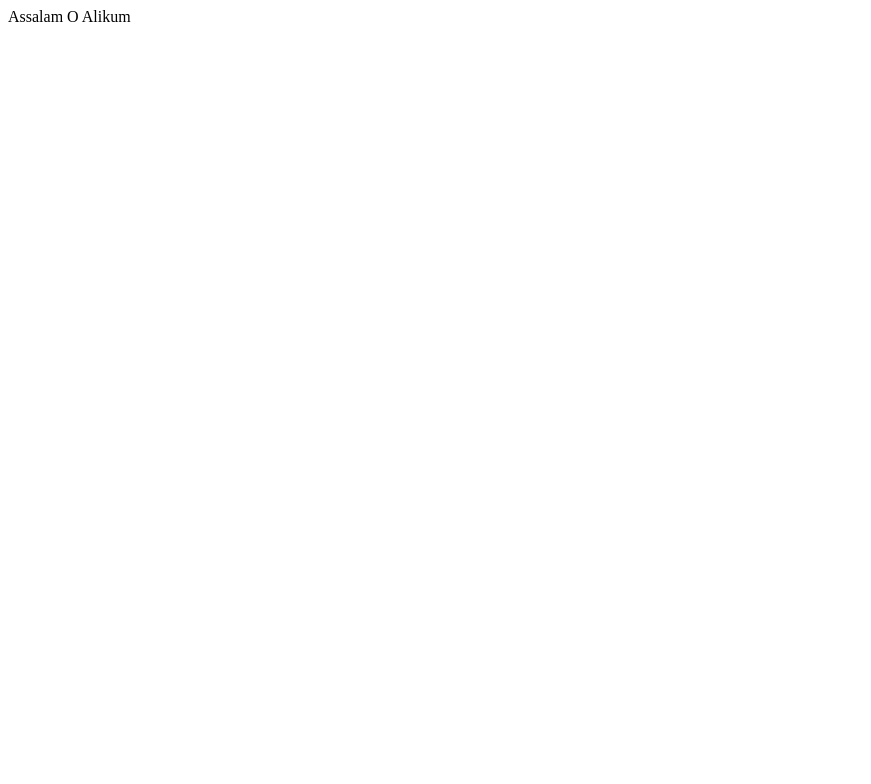
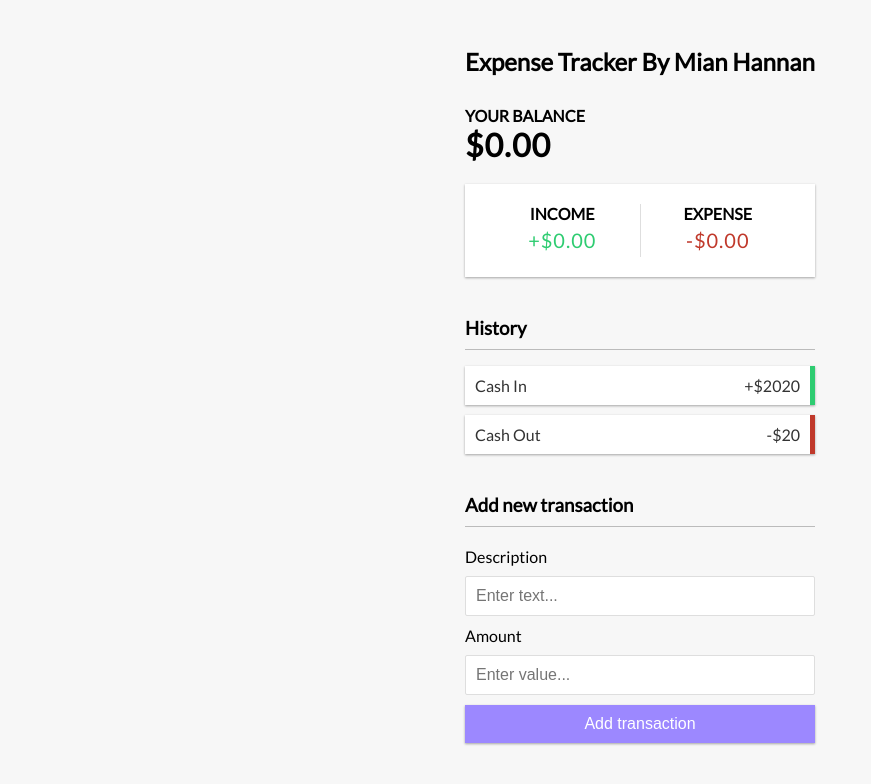
Before and after one commit to MianHannan/expensetracker, a React (Create React App) app: page / in a window 1280 px wide. Shown: the top 784 px of the page, without its empty margins (0-871 px from the left). Built offline with nearby package versions, Linux system fonts and the light colour scheme.

Commit message:
Design Completed

```diff
--- a/src/App.js
+++ b/src/App.js
@@ -1,9 +1,25 @@
-import React from 'react'
+import React from 'react';
+
+//Stylesheet
+import './style.css';
+
+//Components
+import { Header } from './components/Header';
+import { Balance } from './components/Balance';
+import { Summary } from './components/Summary';
+import { History } from './components/History';
+import { AddTransaction } from './components/AddTransaction';
 
 export const App = () => {
   return (
     <div>
-      Assalam O Alikum
+      <Header />
+      <div class="container">
+        <Balance />
+        <Summary />
+        <History />
+        <AddTransaction />
+      </div>
     </div>
   )
 }
--- /dev/null
+++ b/src/components/AddTransaction.js
@@ -0,0 +1,20 @@
+import React from 'react'
+
+export const AddTransaction = () => {
+    return (
+        <div>
+            <h3>Add new transaction</h3>
+            <form id="form">
+                <div className="form-control">
+                    <label for="text">Description</label>
+                    <input type="text" id="text" placeholder="Enter text..." />
+                </div>
+                <div class="form-control">
+                    <label for="amount">Amount</label>
+                    <input type="number" id="amount" placeholder="Enter value..." />
+                </div>
+                <button className="btn">Add transaction</button>
+            </form>
+        </div>
+    )
+}
--- /dev/null
+++ b/src/components/Balance.js
@@ -0,0 +1,10 @@
+import React from 'react'
+
+export const Balance = () => {
+    return (
+        <div>
+            <h4>Your Balance</h4>
+            <h1 id="balance">$0.00</h1>
+        </div>
+    )
+}
--- /dev/null
+++ b/src/components/Header.js
@@ -0,0 +1,9 @@
+import React from 'react'
+
+export const Header = () => {
+    return (
+        <div>
+            <h2>Expense Tracker By Mian Hannan</h2>
+        </div>
+    )
+}
--- /dev/null
+++ b/src/components/History.js
@@ -0,0 +1,24 @@
+import React from 'react';
+import { Transaction } from './Transaction';
+
+export const History = () => {
+    return (
+        <div>
+            <h3>History</h3>
+            <ul id="list" class="list">
+                {/*Dummy Transactions
+
+                <li className="minus">
+                    Cash Out<span>-$400</span><button class="delete-btn">x</button>
+                </li>
+                <li className="plus">
+                    Cash In<span>+$600</span><button class="delete-btn">x</button>
+                </li>*/}
+
+                <Transaction text="Cash In" amount="+$2020" />
+                <Transaction text="Cash Out" amount="-$20" />
+
+            </ul>
+        </div>
+    )
+}
--- /dev/null
+++ b/src/components/Summary.js
@@ -0,0 +1,16 @@
+import React from 'react'
+
+export const Summary = () => {
+    return (
+        <div class="inc-exp-container">
+            <div>
+                <h4>Income</h4>
+                <p id="money-plus" class="money plus">+$0.00</p>
+            </div>
+            <div>
+                <h4>Expense</h4>
+                <p id="money-minus" class="money minus">-$0.00</p>
+            </div>
+        </div>
+    )
+}
--- /dev/null
+++ b/src/components/Transaction.js
@@ -0,0 +1,9 @@
+import React from 'react'
+
+export const Transaction = (props) => {
+    return (
+        <li className={props.amount[0] === "-" ? "minus" : "plus"}>
+            {props.text}<span>{props.amount}</span><button class="delete-btn">x</button>
+        </li>
+    )
+}
--- /dev/null
+++ b/src/style.css
@@ -0,0 +1,151 @@
+@import url('https://fonts.googleapis.com/css?family=Lato&display=swap');
+
+:root {
+  --box-shadow: 0 1px 3px rgba(0, 0, 0, 0.12), 0 1px 2px rgba(0, 0, 0, 0.24);
+}
+
+* {
+  box-sizing: border-box;
+}
+
+body {
+  background-color: #f7f7f7;
+  display: flex;
+  flex-direction: column;
+  align-items: center;
+  justify-content: center;
+  min-height: 100vh;
+  margin: 0;
+  font-family: 'Lato', sans-serif;
+}
+
+.container {
+  margin: 30px auto;
+  width: 350px;
+}
+
+h1 {
+  letter-spacing: 1px;
+  margin: 0;
+}
+
+h3 {
+  border-bottom: 1px solid #bbb;
+  padding-bottom: 10px;
+  margin: 40px 0 10px;
+}
+
+h4 {
+  margin: 0;
+  text-transform: uppercase;
+}
+
+.inc-exp-container {
+  background-color: #fff;
+  box-shadow: var(--box-shadow);
+  padding: 20px;
+  display: flex;
+  justify-content: space-between;
+  margin: 20px 0;
+}
+
+.inc-exp-container > div {
+  flex: 1;
+  text-align: center;
+}
+
+.inc-exp-container > div:first-of-type {
+  border-right: 1px solid #dedede;
+}
+
+.money {
+  font-size: 20px;
+  letter-spacing: 1px;
+  margin: 5px 0;
+}
+
+.money.plus {
+  color: #2ecc71;
+}
+
+.money.minus {
+  color: #c0392b;
+}
+
+label {
+  display: inline-block;
+  margin: 10px 0;
+}
+
+input[type='text'],
+input[type='number'] {
+  border: 1px solid #dedede;
+  border-radius: 2px;
+  display: block;
+  font-size: 16px;
+  padding: 10px;
+  width: 100%;
+}
+
+.btn {
+  cursor: pointer;
+  background-color: #9c88ff;
+  box-shadow: var(--box-shadow);
+  color: #fff;
+  border: 0;
+  display: block;
+  font-size: 16px;
+  margin: 10px 0 30px;
+  padding: 10px;
+  width: 100%;
+}
+
+.btn:focus,
+.delete-btn:focus {
+  outline: 0;
+}
+
+.list {
+  list-style-type: none;
+  padding: 0;
+  margin-bottom: 40px;
+}
+
+.list li {
+  background-color: #fff;
+  box-shadow: var(--box-shadow);
+  color: #333;
+  display: flex;
+  justify-content: space-between;
+  position: relative;
+  padding: 10px;
+  margin: 10px 0;
+}
+
+.list li.plus {
+  border-right: 5px solid #2ecc71;
+}
+
+.list li.minus {
+  border-right: 5px solid #c0392b;
+}
+
+.delete-btn {
+  cursor: pointer;
+  background-color: #e74c3c;
+  border: 0;
+  color: #fff;
+  font-size: 20px;
+  line-height: 20px;
+  padding: 2px 5px;
+  position: absolute;
+  top: 50%;
+  left: 0;
+  transform: translate(-100%, -50%);
+  opacity: 0;
+  transition: opacity 0.3s ease;
+}
+
+.list li:hover .delete-btn {
+  opacity: 1;
+}
```
Also changed, not shown: src/test.html (added, +55 -0 lines).
